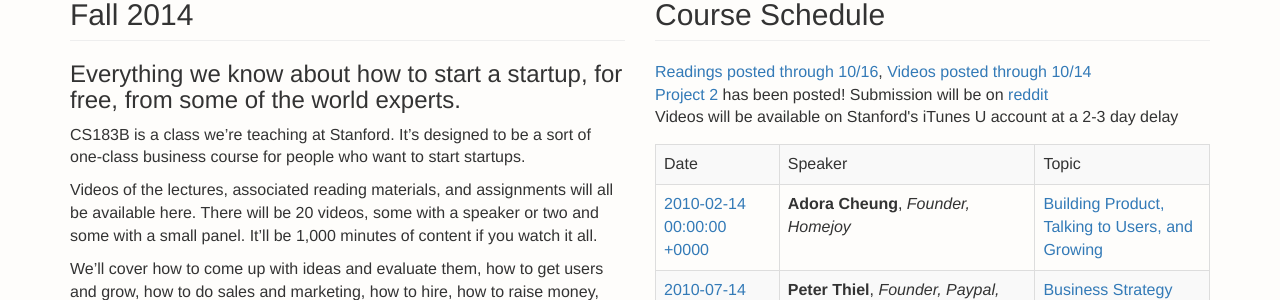
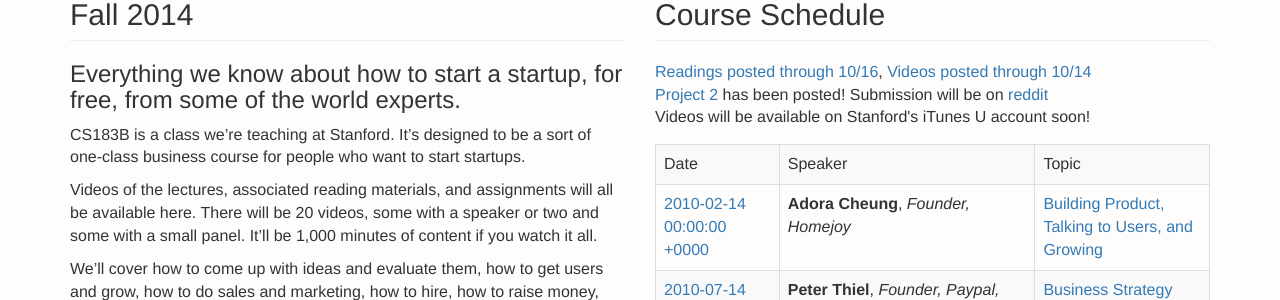
Before and after one commit to potluck/cs183b-bootstrap, a Jekyll site: the page built from index.md, in a window 1280 px wide. Shown: the part 403-703 px from the top of the page. Built offline with Jekyll 4.4.1, drawn with Linux system fonts in a browser that asks for light colours; nearby versions of some CDN libraries; library files that are not in the unit come from our copies; comment, search, counter and statistics services are not loaded; a file with an impossible date is left out.

Commit message:
more copy

```diff
--- a/index.md
+++ b/index.md
@@ -63,7 +63,7 @@
     <br>
     <a href="/lists/projects">Project 2</a> has been posted! Submission will be on <a href="http://www.reddit.com/r/HTSASprojects/">reddit</a>
     <br>
-    Videos will be available on Stanford's iTunes U account at a 2-3 day delay
+    Videos will be available on Stanford's iTunes U account soon!
     <table class="table table-striped table-bordered top-margin">
       <tr>
         <td>Date</td>
```
Also changed, not shown: 1 other file.
